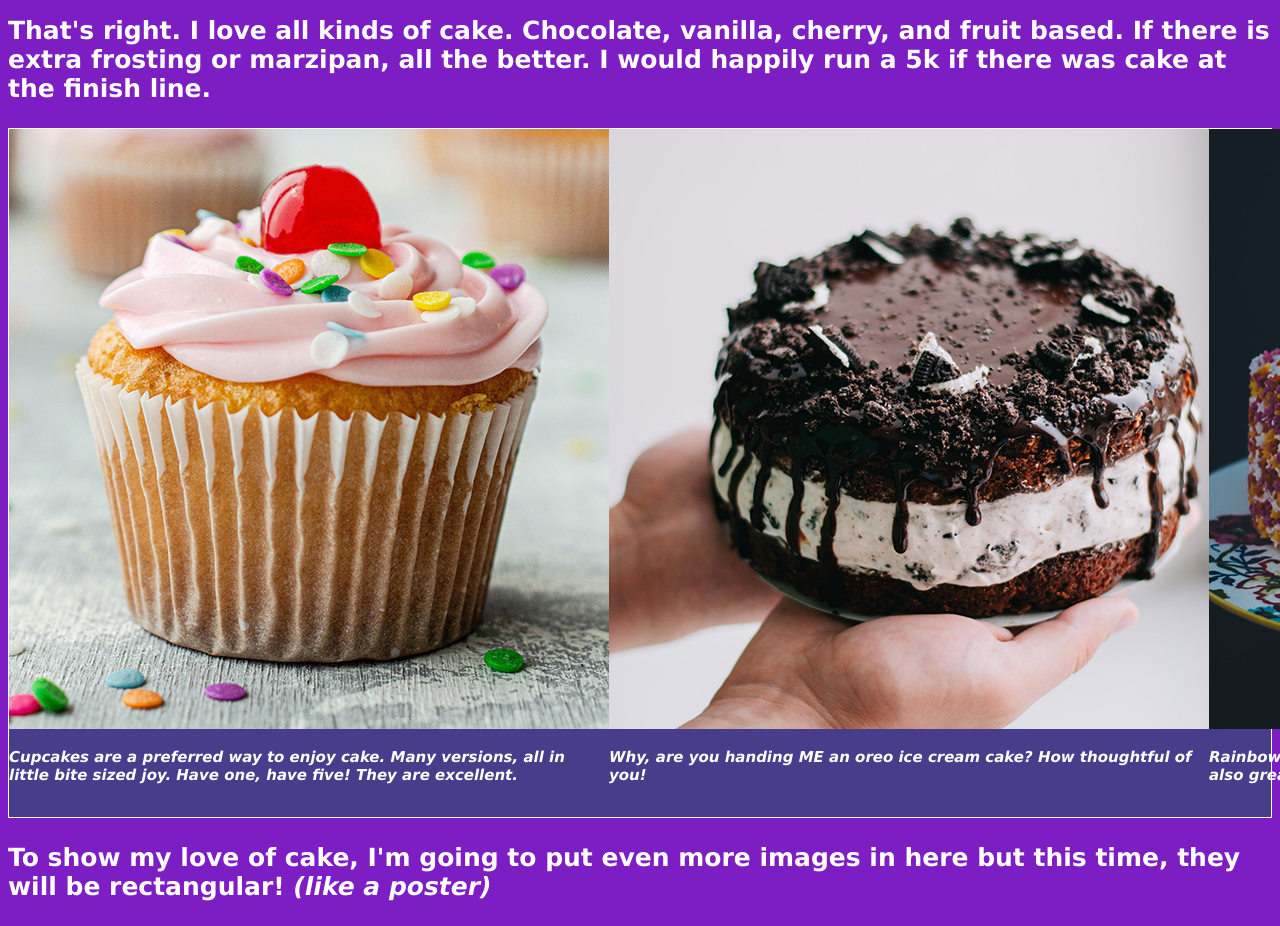
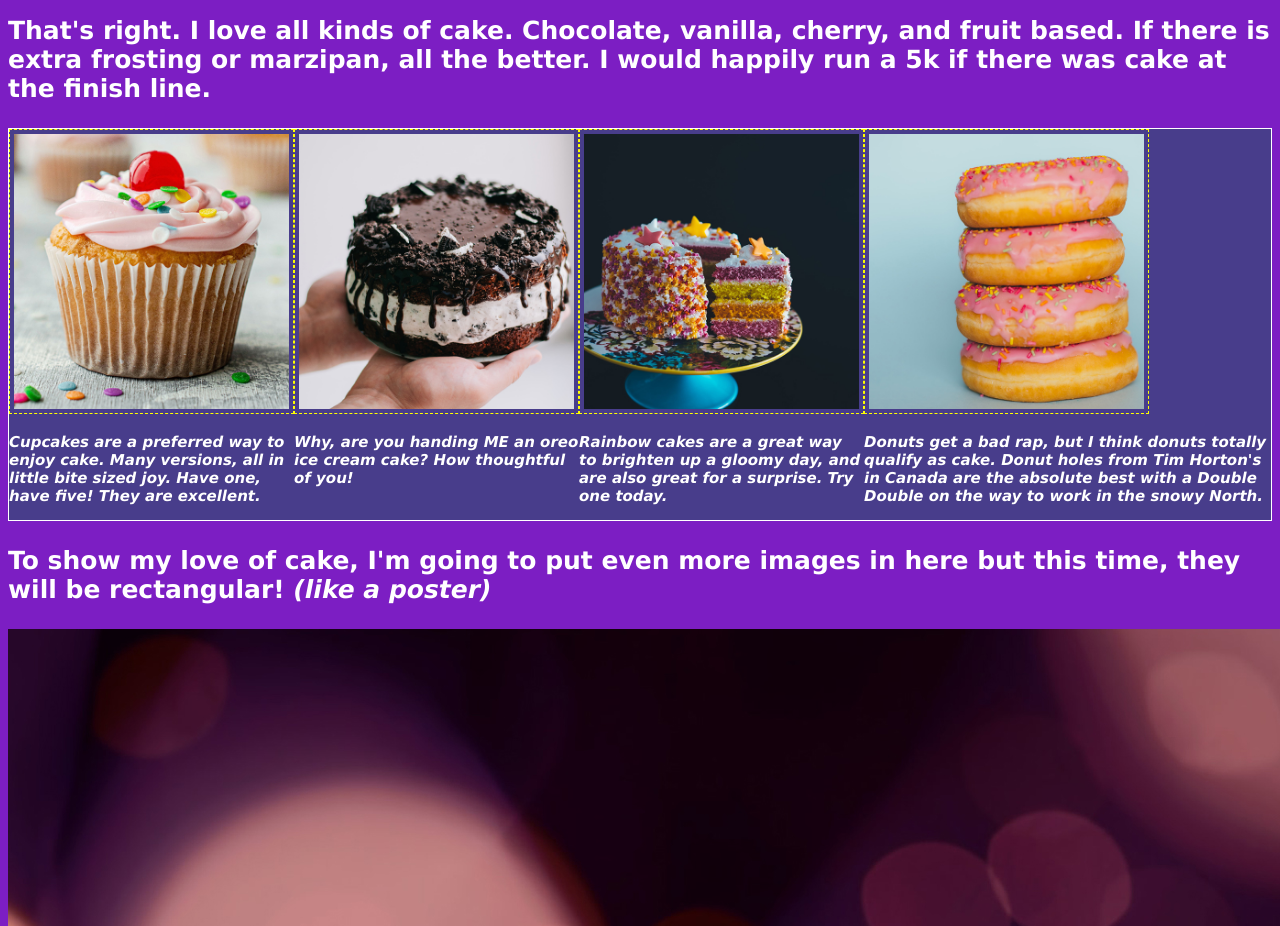
Before and after one commit to HelenaMarecka/coding-worksheet-week-3, a plain HTML site: page cake.html in a window 1280 px wide. Shown: the part 860-1786 px from the top of the page. Drawn offline with Linux system fonts and the light colour scheme.

Commit message:
Update stylew.css

```diff
--- a/stylew.css
+++ b/stylew.css
@@ -74,3 +74,11 @@ a {
     display: flex;
 
 }
+.cake-item {
+
+    border:1px dashed yellow;
+    width: 275px;
+    height: 275px;
+    padding: 4px;
+
+}
```
